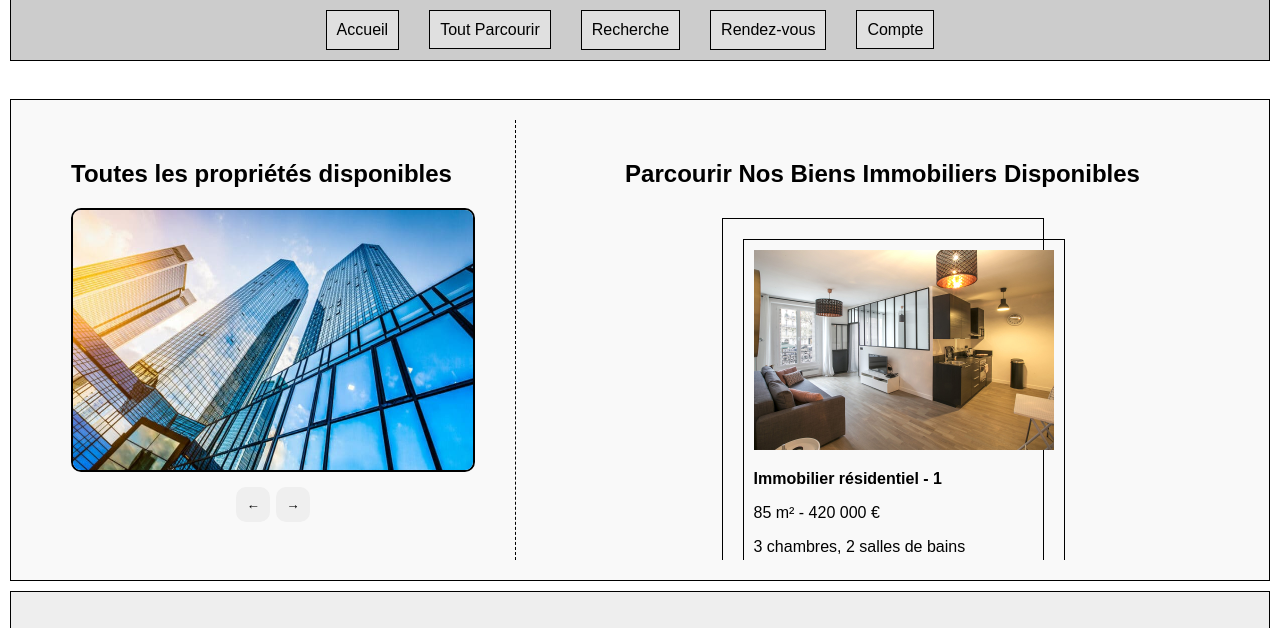
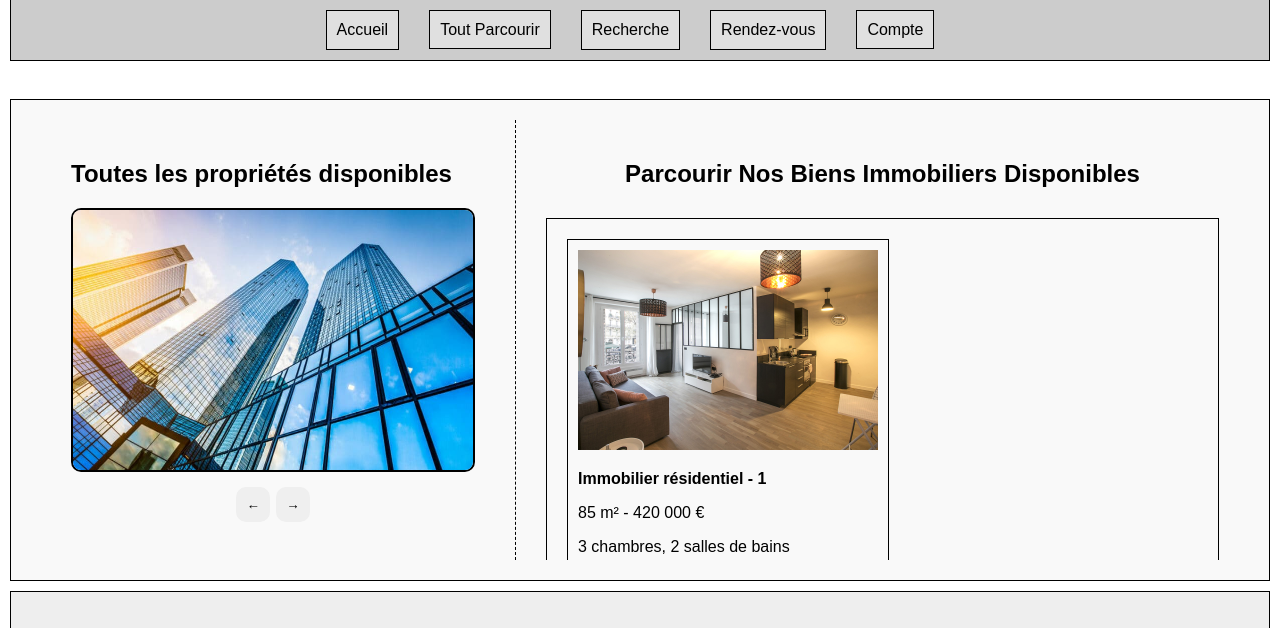
Before and after one commit to BaptisteTUARON/Projet-Piscine-2025, a PHP site: page /toutParcourir.php in a window 1280 px wide. Shown: the part 165-793 px from the top of the page. Run offline with PHP 8.4, Linux system fonts and the light colour scheme; data comes from the database, SQL or seed files in the repository; some libraries are stand-ins or nearby versions.

Commit message:
update affichage colonnes

```diff
--- a/appartLouer1.php
+++ b/appartLouer1.php
@@ -20,7 +20,7 @@
             $ville = isset($row['Ville']) ? $row['Ville'] : '';
 
             echo '<div class="bien-toutParcourir">';
-            echo "<img src=\"$photo\" alt=\"Photo bien\" width=\"300\" height=\"200\">";
+            echo "<img src=\"$photo\" id=\"images-biens-scrollables\" alt=\"Photo bien\" width=\"300\" height=\"200\">";
             echo "<p><strong>$categorie - $id</strong></p>";
             echo "<p>$superficie m² - $prix</p>";
             echo "<p>$description</p>";
--- a/immoCommercial1.php
+++ b/immoCommercial1.php
@@ -20,7 +20,7 @@
             $ville = isset($row['Ville']) ? $row['Ville'] : '';
 
             echo '<div class="bien-toutParcourir">';
-            echo "<img src=\"$photo\" alt=\"Photo bien\" width=\"300\" height=\"200\">";
+            echo "<img src=\"$photo\" id=\"images-biens-scrollables\" alt=\"Photo bien\" width=\"300\" height=\"200\">";
             echo "<p><strong>$categorie - $id</strong></p>";
             echo "<p>$superficie m² - $prix</p>";
             echo "<p>$description</p>";
--- a/immoEnchere1.php
+++ b/immoEnchere1.php
@@ -20,7 +20,7 @@
             $ville = isset($row['Ville']) ? $row['Ville'] : '';
 
             echo '<div class="bien-toutParcourir">';
-            echo "<img src=\"$photo\" alt=\"Photo bien\" width=\"300\" height=\"200\">";
+            echo "<img src=\"$photo\" id=\"images-biens-scrollables\" alt=\"Photo bien\" width=\"300\" height=\"200\">";
             echo "<p><strong>$categorie - $id</strong></p>";
             echo "<p>$superficie m² - $prix</p>";
             echo "<p>$description</p>";
--- a/immoResidentiel1.php
+++ b/immoResidentiel1.php
@@ -1,4 +1,5 @@
 <?php
+
 
 $database = "projet_piscine";
 $db_handle = mysqli_connect('localhost', 'root', '');
@@ -20,7 +21,7 @@
             $ville = isset($row['Ville']) ? $row['Ville'] : '';
 
             echo '<div class="bien-toutParcourir">';
-            echo "<img src=\"$photo\" alt=\"Photo bien\" width=\"300\" height=\"200\">";
+            echo "<img src=\"$photo\" id=\"images-biens-scrollables\" alt=\"Photo bien\" width=\"300\" height=\"200\">";
             echo "<p><strong>$categorie - $id</strong></p>";
             echo "<p>$superficie m² - $prix</p>";
             echo "<p>$description</p>";
--- a/style.css
+++ b/style.css
@@ -167,6 +167,11 @@
 
 }
 
+#images-biens-scrollables {
+    float: right;
+
+}
+
 /*Colonne de droite dans toutParcourir.html : les images dans la colonne de droite : deux par ligne */
 #col-images-toutParcourir {
     display: flex;
@@ -184,6 +189,13 @@
 }
 
 .bien-toutParcourir {
+    border: 1px solid black;
+    padding: 10px;
+    margin: 10px;
+    width: 850px;
+}
+
+.bien-toutParcourir2 {
     border: 1px solid black;
     padding: 10px;
     margin: 10px;
--- a/terrain1.php
+++ b/terrain1.php
@@ -20,7 +20,7 @@
             $ville = isset($row['Ville']) ? $row['Ville'] : '';
 
             echo '<div class="bien-toutParcourir">';
-            echo "<img src=\"$photo\" alt=\"Photo bien\" width=\"300\" height=\"200\">";
+            echo "<img src=\"$photo\" id=\"images-biens-scrollables\" alt=\"Photo bien\" width=\"300\" height=\"200\">";
             echo "<p><strong>$categorie - $id</strong></p>";
             echo "<p>$superficie m² - $prix</p>";
             echo "<p>$description</p>";
--- a/toutParcourir3.php
+++ b/toutParcourir3.php
@@ -21,7 +21,7 @@
             $adresse = isset($row['Adresse']) ? $row['Adresse'] : '';
             $ville = isset($row['Ville']) ? $row['Ville'] : '';
 
-            echo '<div class="bien-toutParcourir">';
+            echo '<div class="bien-toutParcourir2">';
             echo "<img src=\"$photo\" alt=\"Photo bien\" width=\"300\" height=\"200\">";
             echo "<p><strong>$categorie - $id</strong></p>";
             echo "<p>$superficie m² - $prix</p>";
```
